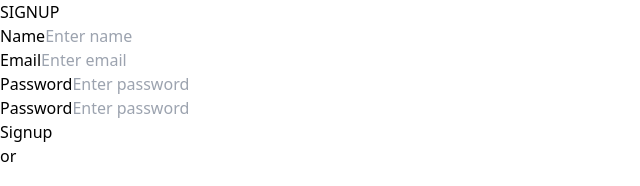
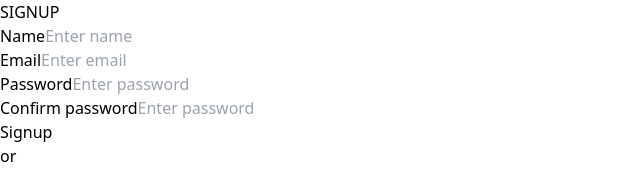
Before and after one commit to Abin95x/chat-app-client, a React (Vite) app: page /signup in a window 1280 px wide. Shown: the top 186 px of the page, without its empty margins (0-640 px from the left). Built offline with nearby package versions, Linux system fonts and the light colour scheme.

Commit message:
password issue fixed

```diff
--- a/src/pages/userPages/Signup.jsx
+++ b/src/pages/userPages/Signup.jsx
@@ -2,8 +2,13 @@ import React from 'react'
 import {useForm} from 'react-hook-form'
 
 export const Signup = () => {
-    const {register, handleSubmit, formState: {errors}} = useForm()
-    const onSubmit = (data) => {
+    const {register, handleSubmit, formState: {errors,isSubmitting},getValues} = useForm()
+    const onSubmit = async (data) => {
+        await new Promise((resolve,reject)=>{
+            setTimeout(()=>{
+                resolve()
+            },2000)
+        })
         console.log(data)
     }
 
@@ -49,7 +54,7 @@ export const Signup = () => {
 
                 <span className='px-1'>Password</span>
                 <input
-                 type="text"
+                 type="password"
                  placeholder='Enter password'
                  className='bg-slate-200 h-10 p-5 rounded-md'
                  {...register('password1',{
@@ -64,9 +69,9 @@ export const Signup = () => {
                 {errors.password1 ? (<div className='text-red-500'>{errors.password1.message}</div>) : <br /> }
 
                 {/* <br /> */}
-                <span className='px-1'>Password</span>
+                <span className='px-1'>Confirm password</span>
                 <input
-                 type="text"
+                 type="password"
                  placeholder='Enter password'
                  className='bg-slate-200 h-10 p-5 rounded-md'
                  {...register('password2',{
@@ -75,17 +80,21 @@ export const Signup = () => {
                     minLength:{
                         value: 8,
                         message: 'Password must have at least 8 charecters'
-                    }
-                 })}
+                    },
+                    validate: value => value === getValues('password1') || 'Passwords do not match'
+                })}
                 />
                 {errors.password2 ? (<div className='text-red-500'>{errors.password2.message}</div>) : <br /> }
+
 
             </div>
             <div className='flex justify-center '>
                 <button
                  type='submit'
-                 className=' w-[35%] h-8 rounded-md bg-slate-600 dark:md:hover:bg-slate-900 text-white'>
-                     Signup
+                 className=' w-[35%] h-8 rounded-md bg-slate-600 dark:md:hover:bg-slate-900 text-white'
+                 disabled={isSubmitting}
+                >
+                     {isSubmitting ? 'Loading...' : 'Signup'}
                 </button>
             </div>
             </form>
```
